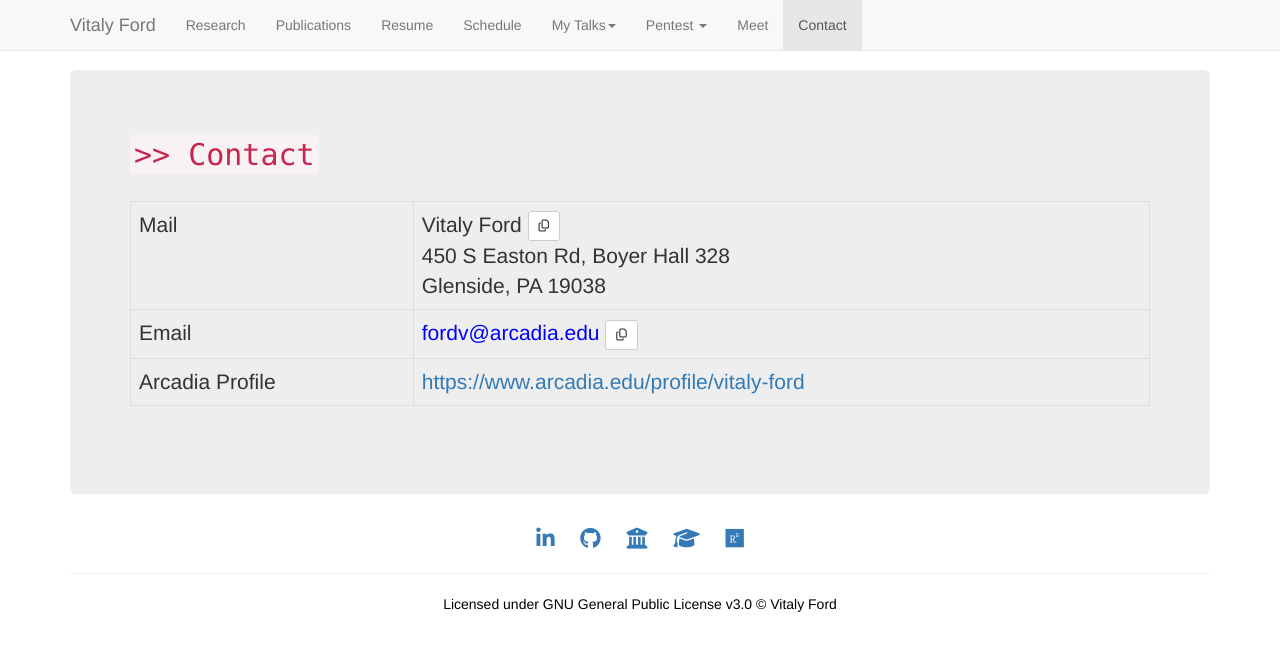
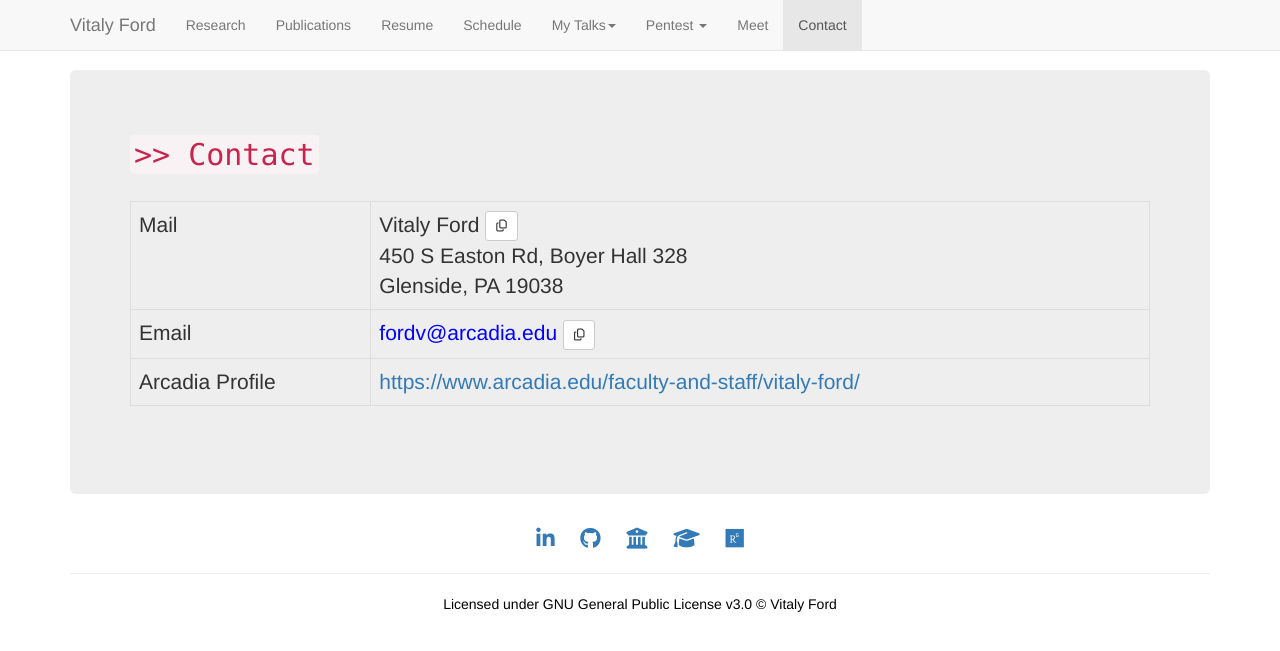
Before and after one commit to vitalyford/vitalyford.github.io, a Jekyll site: the page built from contact.html, in a window 1280 px wide. Shown: the top 651 px of the page. Built offline with Jekyll 4.4.1, drawn with Linux system fonts in a browser that asks for light colours; nearby versions of some CDN libraries; some of the changed lines change nothing that is shown.

Commit message:
Update contact - Arcadia profile url

```diff
--- a/contact.html
+++ b/contact.html
@@ -33,7 +33,7 @@ Glenside, PA 19038
             </tr>
             <tr>
                 <td>Arcadia Profile</td>
-                <td><a href="https://www.arcadia.edu/profile/vitaly-ford" target="_blank" rel="noopener norefferer">https://www.arcadia.edu/profile/vitaly-ford</a></td>
+                <td><a href="https://www.arcadia.edu/faculty-and-staff/vitaly-ford/" target="_blank" rel="noopener norefferer">https://www.arcadia.edu/faculty-and-staff/vitaly-ford/</a></td>
             </tr>
         </tbody>
     </table>
```
